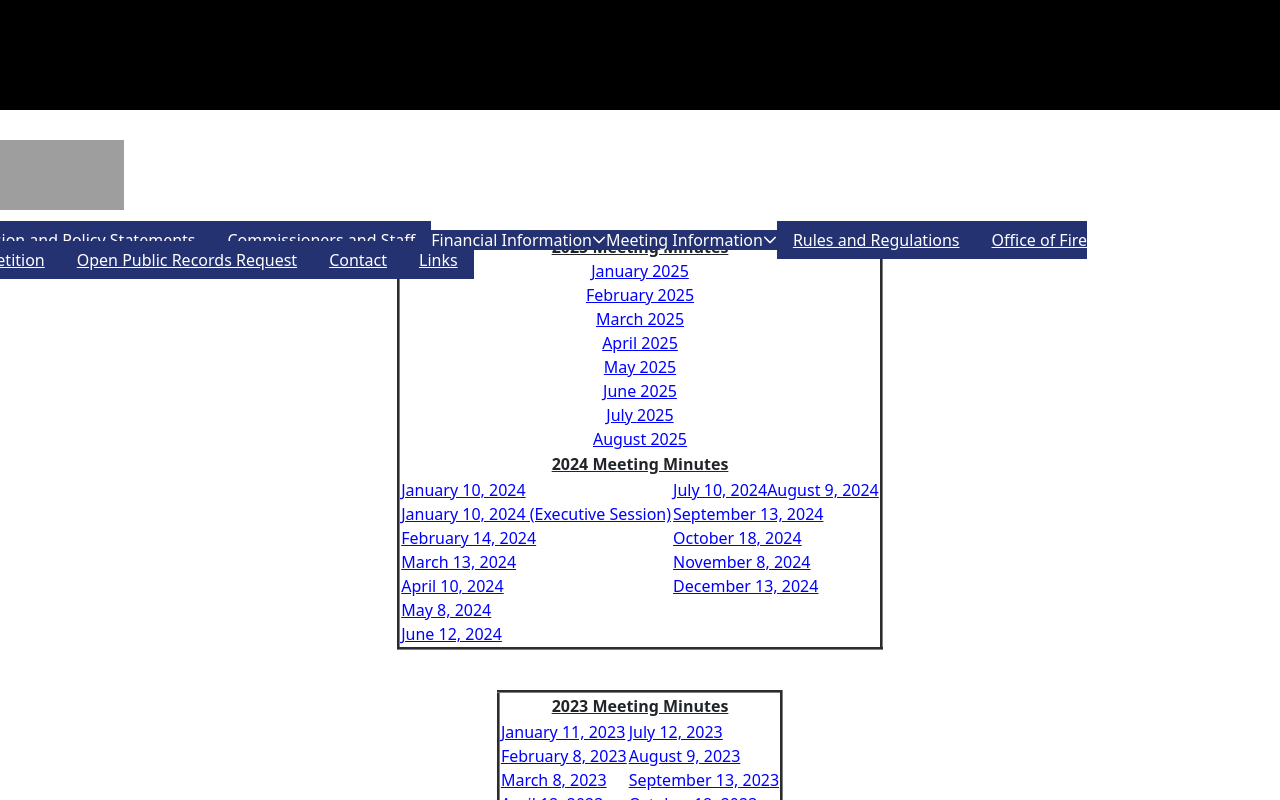
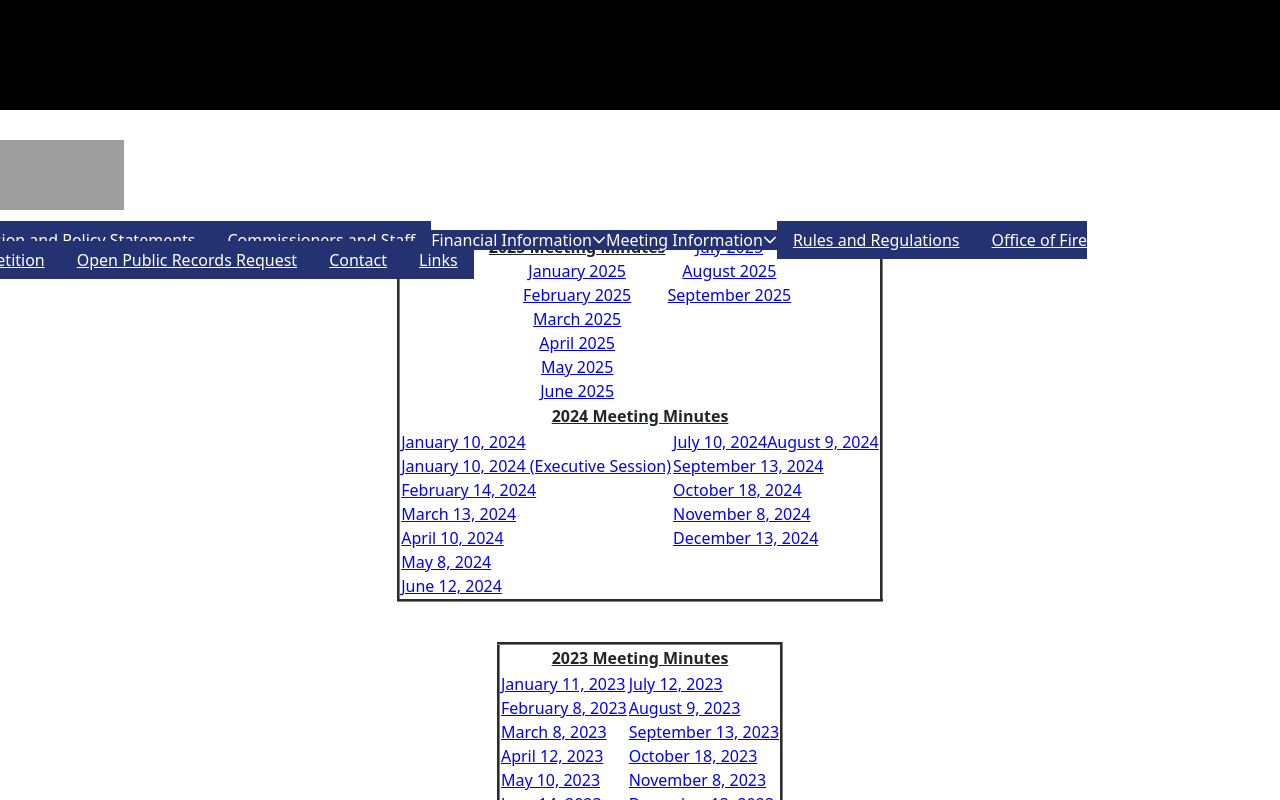
Before and after one commit to DrAronoff/monroefd1, a React (Create React App) app: page /minutesArchive in a window 1280 px wide. Shown: the top 800 px of the page. Built offline with nearby package versions, Linux system fonts and the light colour scheme; grey boxes are pictures that could not be loaded; the HTML template or start-up script is replaced by a standard one.

Commit message:
October update

```diff
--- a/src/components/AgendaArchive.jsx
+++ b/src/components/AgendaArchive.jsx
@@ -29,6 +29,8 @@ export function AgendaArchive() {
 <a href="https://diuy0t6boke2n.cloudfront.net/Agendas/2025/FD%231+Agenda+(4).docx" target="new">August 2025</a><br/>
 <a href="https://diuy0t6boke2n.cloudfront.net/Agendas/2025/FD%231+Agenda.docx" target="new">September 2025</a><br/>
 <a href="https://diuy0t6boke2n.cloudfront.net/Agendas/2025/FD%231+Agenda+(1).docx" target="new">October 2025</a><br/>
+<a href="https://diuy0t6boke2n.cloudfront.net/Agendas/2025/November+2025+Agenda.docx" target="new">November 2025</a><br/>
+
 
 
 
--- a/src/components/MinutesArchive.jsx
+++ b/src/components/MinutesArchive.jsx
@@ -22,8 +22,12 @@ export function MinutesArchive() {
 <a href="https://diuy0t6boke2n.cloudfront.net/Minutes/2024/FD%231+minutes+April+2025.docx" target="new">April 2025</a><br/>
 <a href="https://diuy0t6boke2n.cloudfront.net/Minutes/FD%231+minutes+May+2025+(1).docx" target="new">May 2025</a><br/>
 <a href="https://diuy0t6boke2n.cloudfront.net/Minutes/2025/FD%231+minutes+July+2025.docx" target="new">June 2025</a><br/>
-<a href="https://diuy0t6boke2n.cloudfront.net/Minutes/2025/FD%231+minutes+July+2025.docx" target="new">July 2025</a><br/>
+	</td>
+	<td valign="top">
+<a href="https://diuy0t6boke2n.cloudfront.net/Minutes/2025/FD%231+minutes+June+2025.docx" target="new">July 2025</a><br/>
 <a href="https://diuy0t6boke2n.cloudfront.net/Minutes/2025/FD%231+minutes+August+2025.docx" target="new">August 2025</a><br/>
+<a href="https://diuy0t6boke2n.cloudfront.net/Minutes/2025/FD%231+minutes+September+2025.docx" target="new">September 2025</a><br/>
+
 
 
 
```
